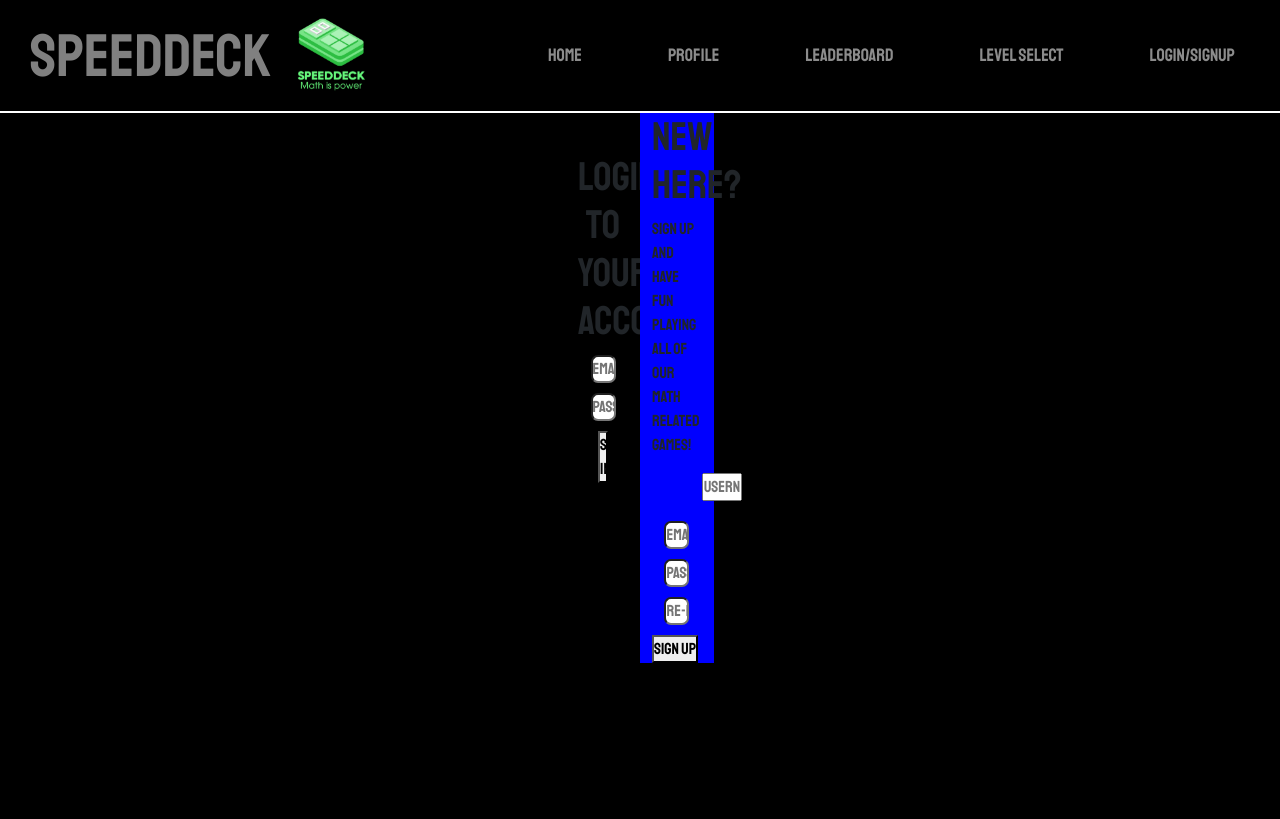
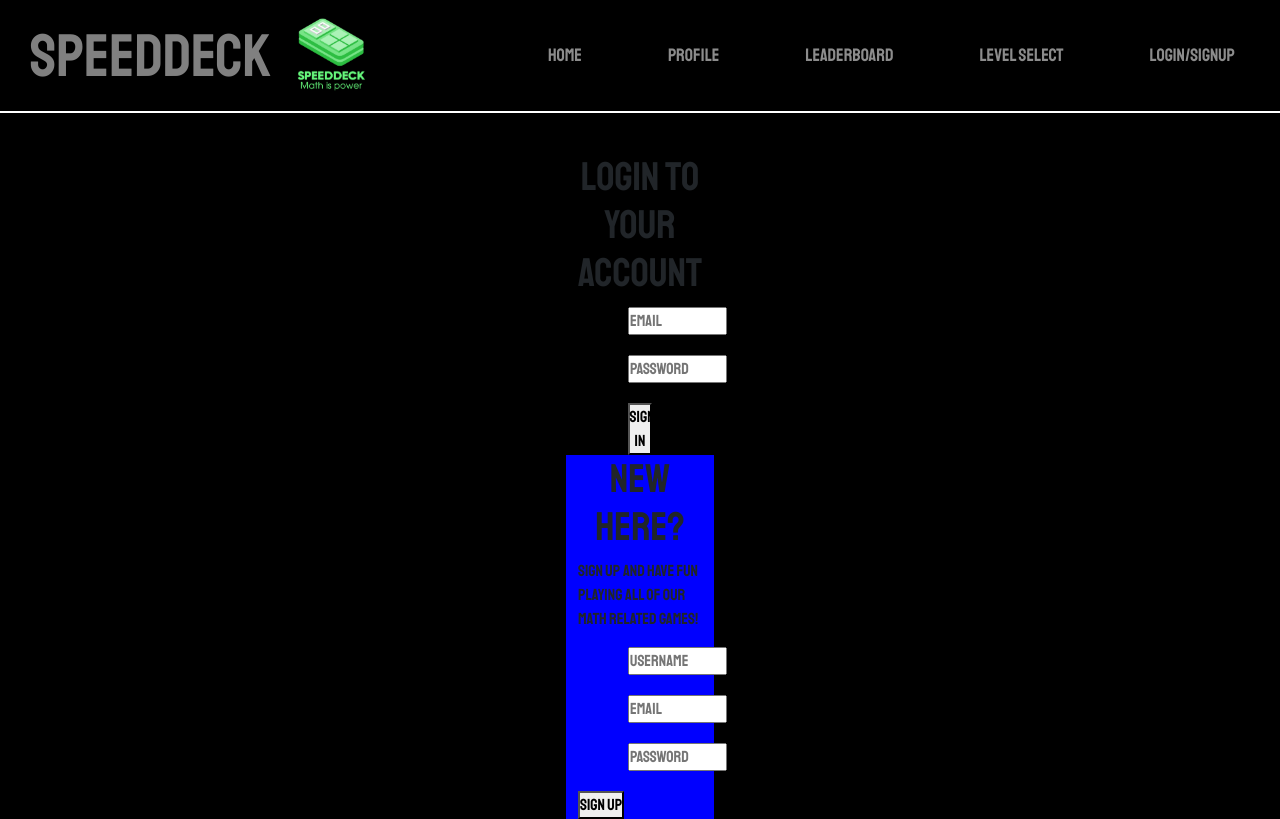
Before and after one commit to mwjones2186/speed-deck, a React (Create React App) app in the folder client/: page /signup in a window 1280 px wide. Built offline with nearby package versions, Linux system fonts and the light colour scheme.

Commit message:
login signup working. working on the save score

```diff
--- a/client/package.json
+++ b/client/package.json
@@ -2,7 +2,9 @@
   "name": "client",
   "version": "0.1.0",
   "private": true,
+  "proxy": "http://localhost:3001/",
   "dependencies": {
+    "@apollo/client": "^3.7.0",
     "@fortawesome/free-brands-svg-icons": "^6.2.0",
     "@fortawesome/free-solid-svg-icons": "^6.2.0",
     "@fortawesome/react-fontawesome": "^0.2.0",
@@ -10,6 +12,8 @@
     "@testing-library/react": "^13.4.0",
     "@testing-library/user-event": "^13.5.0",
     "bootstrap": "^5.1.3",
+    "graphql": "^16.6.0",
+    "jwt-decode": "^3.1.2",
     "react": "^18.2.0",
     "react-bootstrap": "^2.5.0",
     "react-bootstrap-icons": "^1.8.4",
--- a/client/src/App.js
+++ b/client/src/App.js
@@ -8,10 +8,37 @@
 import Level from "./components/Level";
 import "./css/app.css";
 import Gameplay from "./pages/GameScreen";
+import {
+  ApolloClient,
+  InMemoryCache,
+  ApolloProvider,
+  createHttpLink,
+} from "@apollo/client";
+import { setContext } from "@apollo/client/link/context";
+
+const httpLink = createHttpLink({
+  uri: "/graphql",
+});
+
+const authLink = setContext((_, { headers }) => {
+  const token = localStorage.getItem("id_token");
+
+  return {
+    headers: {
+      ...headers,
+      authorization: token ? `Bearer ${token}` : "",
+    },
+  };
+});
+
+const client = new ApolloClient({
+  link: authLink.concat(httpLink),
+  cache: new InMemoryCache(),
+});
 
 function App() {
   return (
-    <>
+    <ApolloProvider client={client}>
       <Navigation />
 
       <Routes>
@@ -23,7 +50,7 @@
         <Route path="/gameplay" element={<Gameplay />} />
         <Route path="/levelOne" element={<Level />} />
       </Routes>
-    </>
+    </ApolloProvider>
   );
 }
 
--- a/client/src/components/Timer.js
+++ b/client/src/components/Timer.js
@@ -1,19 +1,35 @@
 import { useState, useEffect } from "react";
+import { useMutation } from "@apollo/client";
+import { SAVE_SCORE } from "../utils/mutations";
 
-export default function Timer({timerId, stopTimer}) {
+import Auth from "../utils/auth";
+
+export default function Timer({ timerId, stopTimer }) {
   const minutes = 0;
   let seconds = 0;
   const [[mins, secs], setTimer] = useState([minutes, seconds]);
   const [time, setTime] = useState(0);
+  const [saveScore, { error }] = useMutation(SAVE_SCORE);
+
+  async function saveTime() {
+    const token = Auth.loggedIn() ? Auth.getToken() : null;
+const screObj = {}
+    if (!token) {
+      return false;
+    }
+
+    try{
+      const{ data} = await saveScore({
+        variables: {levelScore: {...scoreObj}}
+      })
 
 
-//   const countDown = ()=>{
-//     if (secs >59){
-//         setTimer([mins=1, secs=00])
-//     }
-//   }
+    }catch(err){
+      console.error(err)
+    }
+  }
 
-  useEffect(()=>{
+  useEffect(() => {
     let interval = null;
 
     if (stopTimer === false) {
@@ -25,9 +41,9 @@
     }
     return () => {
       clearInterval(interval);
+      // saveTime()
     };
-
-  },[stopTimer])
+  }, [stopTimer]);
 
   return (
     <div>
--- a/client/src/pages/Login-signup.js
+++ b/client/src/pages/Login-signup.js
@@ -1,92 +1,140 @@
 import { Container, Row, Col } from "react-bootstrap";
-import '../css/login-signup.css';
-import React, { useState } from 'react';
-// import { useMutation } from '@apollo/client';
-// import Auth from '../utils/auth';
-// import {ADD_USER} from '../utils/mutations'
+import "../css/login-signup.css";
+import React, { useState } from "react";
+import { useMutation } from "@apollo/client";
+import Auth from "../utils/auth";
+import { ADD_USER, LOGIN } from "../utils/mutations";
 
-// function Login(props) {
-//   const [formState, setFormState] = useState({ email: '', password: '', username: '' });
-//   const [addUser] = useMutation(ADD_USER);
+export default function Login(props) {
+  const [formState, setFormState] = useState({
+    email: "",
+    password: "",
+    username: "",
+  });
+  const [addUser] = useMutation(ADD_USER);
+  const [login] = useMutation(LOGIN);
 
-//   const handleFormSubmit = async (event) => {
-//     event.preventDefault();
-//     const mutationResponse = await addUser({
-//       variables: {
-//         email: formState.email,
-//         password: formState.password,
-//         username: formState.username,
+  const handleFormSubmitSignup = async (event) => {
+    event.preventDefault();
+    const form = event.currentTarget;
 
-//       },
-//     });
-//     const token = mutationResponse.data.addUser.token;
-//     Auth.login(token);
-//   };
+    if(form.checkValidity() === false){
+      event.preventDefault()
+      event.stopPropagation()
+    }
 
-//   const handleChange = (event) => {
-//     const { name, value } = event.target;
-//     setFormState({
-//       ...formState,
-//       [name]: value,
-//     });
-//   };
+    try {
+      console.log(formState);
+      const { data } = await addUser({
+        variables: {
+          ...formState,
+        },
+      });
 
-export default function (){
+      Auth.login(data.addUser.token);
+    } catch (err) {
+      console.error(err);
+    }
+
+    setFormState({
+      email: "",
+      password: "",
+      username: "",
+    })
+  };
+
+  const handleChange = (event) => {
+    const { name, value } = event.target;
+    setFormState({
+      ...formState,
+      [name]: value,
+    });
+  };
+
+  const handleFormSubmitLogin = async (event) => {
+    event.preventDefault();
+
+    const form = event.currentTarget;
+
+    if(form.checkValidity() === false){
+      event.preventDefault()
+      event.stopPropagation()
+    }
+
+    try {
+
+      const { data } = await login({
+        variables: {
+          ...formState,
+        },
+      });
+
+      Auth.login(data.login.token);
+    } catch (err) {
+      console.error(err);
+    }
+
+    setFormState({
+      email: "",
+      password: "",
+    })
+  };
+
   return (
     <Container className="pageWrap">
       <Row>
-                <Col lg={6} className="login">
+        <Col  className="login">
           <h1>Login to Your Account</h1>
-                    <form onSubmit={''} className="form">
+          <form onSubmit={handleFormSubmitLogin} className="form">
             <input
-                        type='text'
+              type="email"
+              name="email"
               placeholder="Email"
-                        id="email"
+              value={formState.email}
+              onChange={handleChange}
             />
             <input
-                        type='text'
+              type="password"
+              name="password"
+              value={formState.password}
+              onChange={handleChange}
               placeholder="Password"
-                        id="password"
             />
-                        <button
-                        className="signInBtn"
-                        type="submit"
-                        >Sign In</button>
+            <button className="signInBtn" type="submit">
+              Sign In
+            </button>
           </form>
         </Col>
 
-
-
-                <Col lg={6} className="signup">
+        <Col  className="signup">
           <h1>New Here?</h1>
           <p>Sign up and have fun playing all of our math related games!</p>
-                    <form onSubmit={''}>
+          <form onSubmit={handleFormSubmitSignup}>
             <input
-                        type='text'
+              type="text"
               placeholder="Username"
-                        id="username"
+              value={formState.username}
               name="username"
-                        onChange={''}
+              onChange={handleChange}
             />
             <input
-                        type='text'
+              type="email"
+              name="email"
               placeholder="Email"
-                        id="email"
+              value={formState.email}
+              onChange={handleChange}
             />
             <input
-                        type='text'
+              type="password"
+              name="password"
+              value={formState.password}
+              onChange={handleChange}
               placeholder="Password"
-                        id="password"
             />
-                        <input
-                        type='text'
-                        placeholder="Re-EnterPassword"
-                        id="password" />
+          <button type="submit">Sign up</button>
           </form>
-                    <button>Sign up</button>
         </Col>
-
       </Row>
     </Container>
-    )
+  );
 }
--- /dev/null
+++ b/client/src/utils/auth.js
@@ -0,0 +1,49 @@
+// use this to decode a token and get the user's information out of it
+import decode from 'jwt-decode';
+
+// create a new class to instantiate for a user
+class AuthService {
+  // get user data
+  getProfile() {
+    return decode(this.getToken());
+  }
+
+  // check if user's logged in
+  loggedIn() {
+    // Checks if there is a saved token and it's still valid
+    const token = this.getToken();
+    return !!token && !this.isTokenExpired(token); // handwaiving here
+  }
+
+  // check if token is expired
+  isTokenExpired(token) {
+    try {
+      const decoded = decode(token);
+      if (decoded.exp < Date.now() / 1000) {
+        return true;
+      } else return false;
+    } catch (err) {
+      return false;
+    }
+  }
+
+  getToken() {
+    // Retrieves the user token from localStorage
+    return localStorage.getItem('id_token');
+  }
+
+  login(idToken) {
+    // Saves user token to localStorage
+    localStorage.setItem('id_token', idToken);
+    window.location.assign('/profile');
+  }
+
+  logout() {
+    // Clear user token and profile data from localStorage
+    localStorage.removeItem('id_token');
+    // this will reload the page and reset the state of the application
+    window.location.assign('/');
+  }
+}
+
+export default new AuthService();
--- a/client/src/utils/mutations.js
+++ b/client/src/utils/mutations.js
@@ -6,6 +6,8 @@
       token
       user {
         _id
+        email
+        username
       }
     }
   }
@@ -16,7 +18,23 @@
       token
       user {
         _id
+        email
+        username
       }
     }
   }
 `;
+export const SAVE_SCORE = gql`
+  mutation saveScore($levelScore: ScoreInput!) {
+    saveScore(levelScore: $levelScore) {
+      _id
+      username
+      email
+      savedScore {
+        _id
+        levelName
+        score
+      }
+    }
+  }
+`;
```
Also changed, not shown: client/src/components/Level.js (+11 -7 lines), client/src/utils/queries.js (+21 -4 lines), package.json (added, +19 -0 lines), 2 other files (tests, documents, lock files or other folders). Lines whose indentation alone changed are shown as unchanged.
